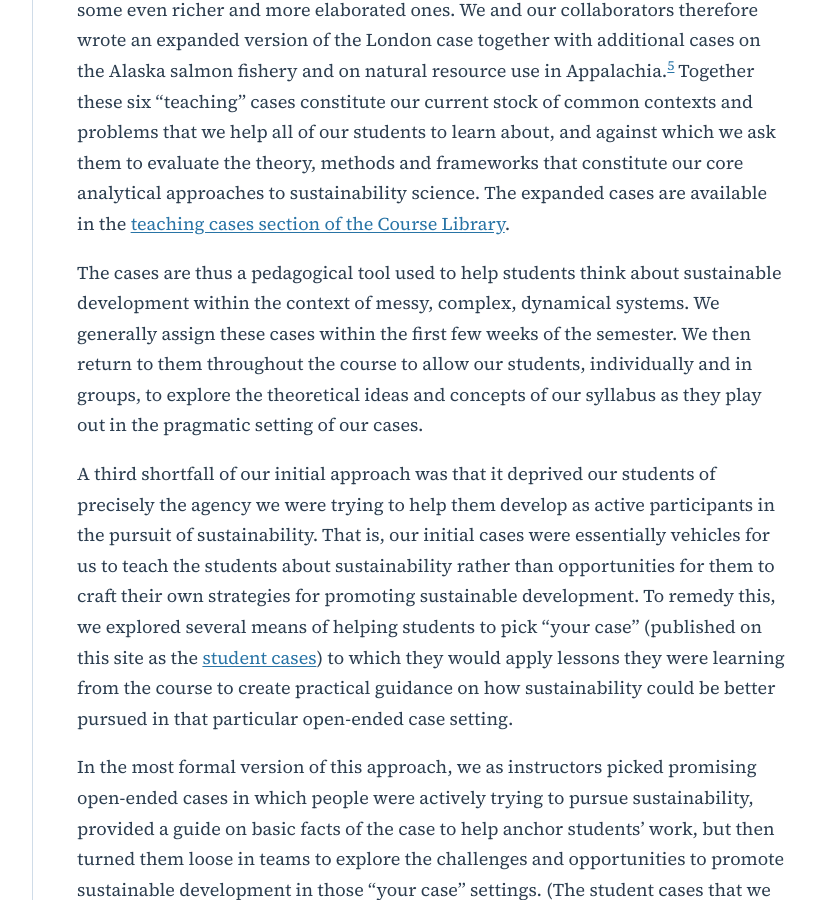
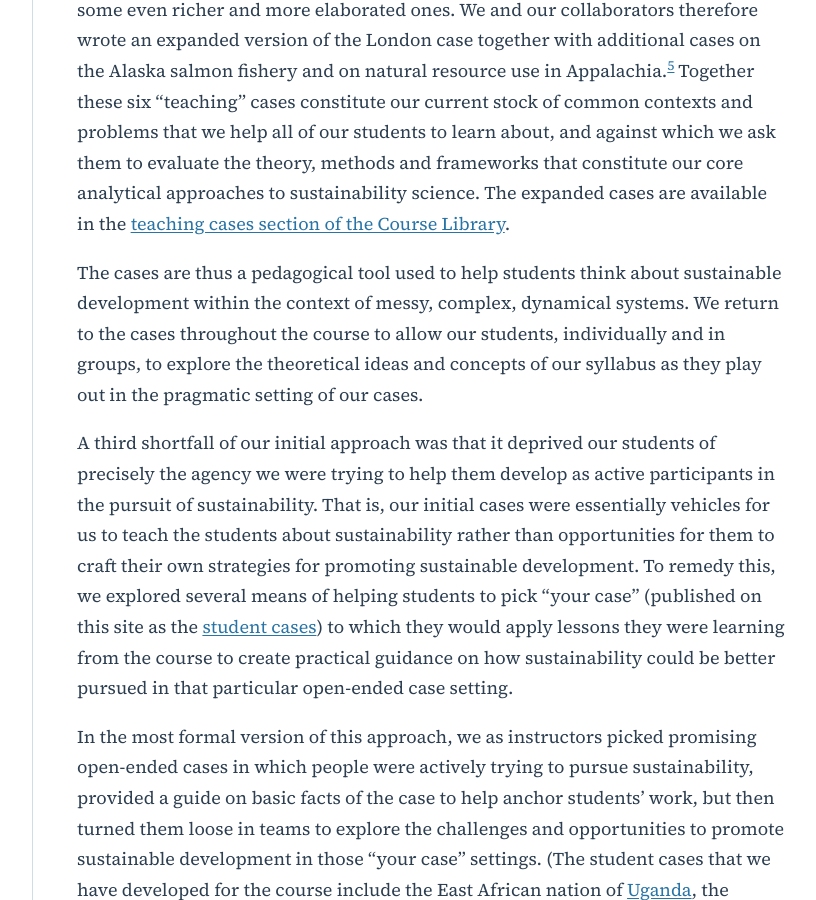
Before and after one commit to agharley/sustsci, a Jekyll site: the page built from course/about.md, in a window 1280 px wide and 900 px high, scrolled down 7993 px. Shown: the whole window, without its empty margins (329-1145 px from the left). Built offline with Jekyll 4.4.1, drawn with Linux system fonts in a browser that asks for light colours.

Commit message:
when cases are introduced update

```diff
--- a/course/about.md
+++ b/course/about.md
@@ -88,7 +88,7 @@ To build those shared cases for the study of sustainable development we needed t
 
 Our current set of “teaching” cases builds on an initial collaborative effort of one of us (BC) with Pamela Matson and Krister Andersson to provide common reference points for the book Pursuing Sustainability: A guide to the science and practice (Princeton Univ. Press 2016).[^4] For that book the authors wrote short cases focused on irrigation in Nepal, agriculture in Mexico’s Yaqui Valley, the interplay of nature and society in the history of London, and depletion of the global ozone layer. We used those cases in our evolving course, but eventually found that we also needed some even richer and more elaborated ones. We and our collaborators therefore wrote an expanded version of the London case together with additional cases on the Alaska salmon fishery and on natural resource use in Appalachia.[^5] Together these six “teaching” cases constitute our current stock of common contexts and problems that we help all of our students to learn about, and against which we ask them to evaluate the theory, methods and frameworks that constitute our core analytical approaches to sustainability science. The expanded cases are available in the [teaching cases section of the Course Library](course-library/teaching-cases/).
 
-The cases are thus a pedagogical tool used to help students think about sustainable development within the context of messy, complex, dynamical systems. We generally assign these cases within the first few weeks of the semester. We then return to them throughout the course to allow our students, individually and in groups, to explore the theoretical ideas and concepts of our syllabus as they play out in the pragmatic setting of our cases.
+The cases are thus a pedagogical tool used to help students think about sustainable development within the context of messy, complex, dynamical systems. We return to the cases throughout the course to allow our students, individually and in groups, to explore the theoretical ideas and concepts of our syllabus as they play out in the pragmatic setting of our cases.
 
 A third shortfall of our initial approach was that it deprived our students of precisely the agency we were trying to help them develop as active participants in the pursuit of sustainability. That is, our initial cases were essentially vehicles for us to teach the students about sustainability rather than opportunities for them to craft their own strategies for promoting sustainable development. To remedy this, we explored several means of helping students to pick “your case” (published on this site as the [student cases](course-library/student-cases/)) to which they would apply lessons they were learning from the course to create practical guidance on how sustainability could be better pursued in that particular open-ended case setting.
 
```
Also changed, not shown: 1 other file.
